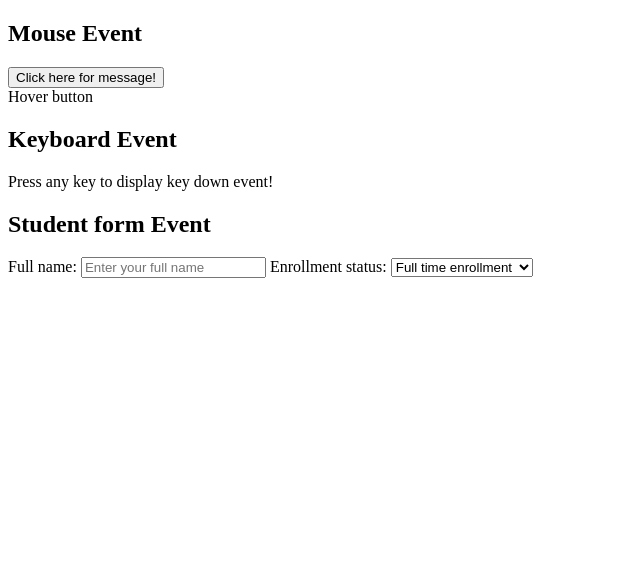
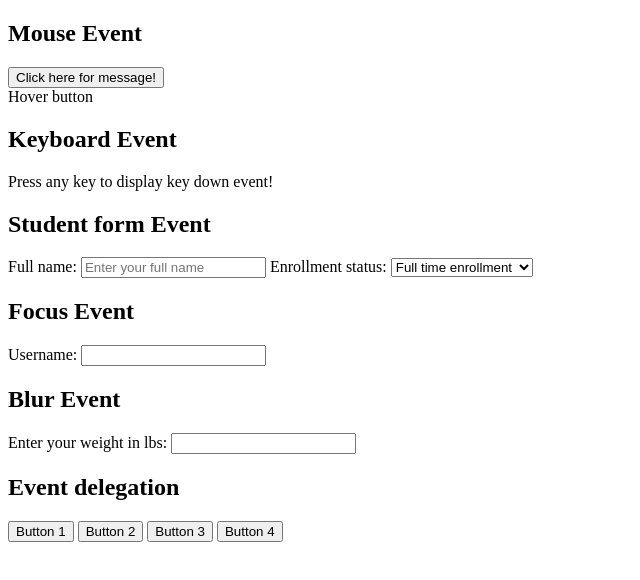
Before and after one commit to victoriarahme/Javascript-events-Lab7, a plain HTML site: page index.html in a window 1280 px wide. Shown: the whole page, without its empty margins (0-640 px from the left). Drawn offline with Linux system fonts and the light colour scheme.

Commit message:
Added focus, blur and delegation event structure to html

```diff
--- a/index.html
+++ b/index.html
@@ -35,6 +35,24 @@
 
 
     </form>
+ <!--focus and blur events-->
+    <h2>Focus Event</h2>
+    <label for="username">Username:</label>
+    <input type="text" id="username" onfocus="handleFocus();">
+
+    <h2>Blur Event</h2>
+    <label for="weightInput">Enter your weight in lbs:</label>
+    <input type="text" id="weightInput" onblur="validateWeight()">
+
+    <h2>Event delegation</h2>
+    <div id="box">
+        <button>Button 1</button>
+        <button>Button 2</button>
+        <button>Button 3</button>
+        <button>Button 4</button>
+
+
+    </div>
 
 </body>
 </html>
```
